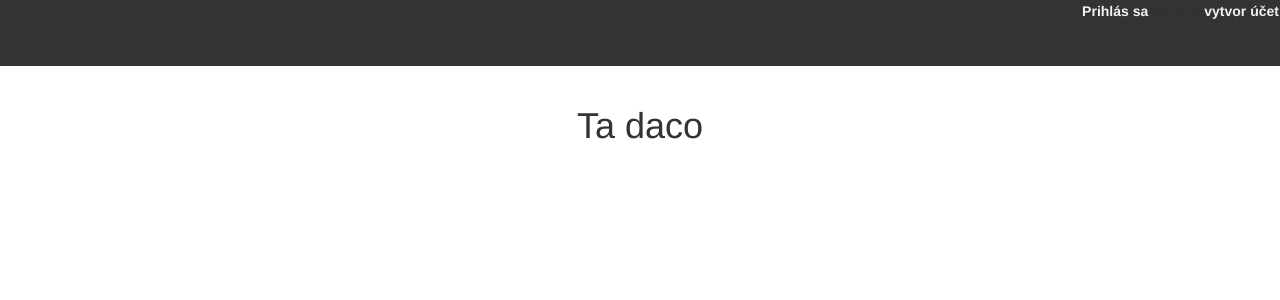
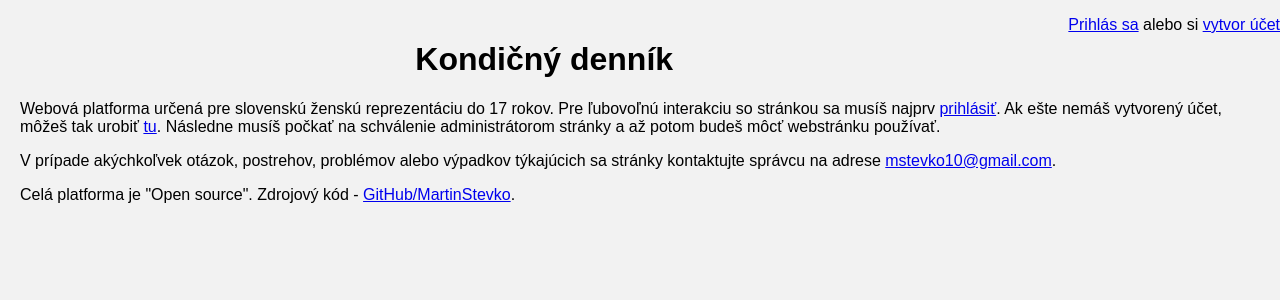
Before and after one commit to MartinStevko/U17-diary, a Django app: page /index in a window 1280 px wide. Shown: the top 300 px of the page. Run offline with Django 3.2, Linux system fonts and the light colour scheme; parts of the project's set-up code (start-up, migrations or seed data) failed here and were passed over; some libraries are stand-ins or nearby versions.

Commit message:
Index template creation

```diff
--- a/diary/templates/diary/index.html
+++ b/diary/templates/diary/index.html
@@ -3,17 +3,56 @@
 {% load staticfiles %}
 
 {% block title %}
-  <title>Denníček</title>
+  <title>Kondičný denník</title>
 {% endblock %}
 
-{% block css %}
+{% block bootstrap %}
   <link rel="stylesheet" href="https://maxcdn.bootstrapcdn.com/bootstrap/3.3.7/css/bootstrap.min.css">
   <script src="https://ajax.googleapis.com/ajax/libs/jquery/3.3.1/jquery.min.js"></script>
   <script src="https://maxcdn.bootstrapcdn.com/bootstrap/3.3.7/js/bootstrap.min.js"></script>
-
-  <link rel="stylesheet" href="{% static 'css/navbar.css' %}">
 {% endblock %}
 
 {% block content %}
-  <h1>Ta daco</h1>
+  <h1>Kondičný denník</h1>
+  {% if success %}
+    <div class="alert alert-success alert-dismissible fade in">
+      <a href="#" class="close" data-dismiss="alert" aria-label="close">&times;</a>
+      <strong>Super!</strong> {{ success }}
+    </div>
+  {% endif %}
+  {% if info %}
+    <div class="alert alert-info alert-dismissible fade in">
+      <a href="#" class="close" data-dismiss="alert" aria-label="close">&times;</a>
+      <strong>Info -</strong> {{ info }}
+    </div>
+  {% endif %}
+  {% if warn %}
+    <div class="alert alert-warning alert-dismissible fade in">
+      <a href="#" class="close" data-dismiss="alert" aria-label="close">&times;</a>
+      <strong>Pozor!</strong> {{ warn }}
+    </div>
+  {% endif %}
+  {% if error %}
+    <div class="alert alert-danger alert-dismissible fade in">
+      <a href="#" class="close" data-dismiss="alert" aria-label="close">&times;</a>
+      <strong>Chyba!</strong> {{ error }}
+    </div>
+  {% endif %}
+  <p class="introduction">
+    Webová platforma určená pre slovenskú ženskú reprezentáciu do 17 rokov. Pre
+    ľubovoľnú interakciu so stránkou sa musíš najprv
+    <a href="{% url 'diary:log_in' %}">prihlásiť</a>. Ak ešte nemáš
+    vytvorený účet, môžeš tak urobiť <a href="{% url 'diary:register' %}">tu</a>.
+    Následne musíš počkať na schválenie administrátorom stránky a až potom budeš
+    môcť webstránku používať.
+  </p>
+  <p class="introduction">
+    V prípade akýchkoľvek otázok, postrehov, problémov alebo výpadkov týkajúcich
+    sa stránky kontaktujte správcu na adrese
+    <a href="mailto:mstevko10@gmail.com">mstevko10@gmail.com</a>.
+  </p>
+  <p class="introduction">
+    Celá platforma je "Open source". Zdrojový kód -
+    <a target="_blank" href="https://github.com/MartinStevko/U17-diary">GitHub/MartinStevko</a>.
+  </p>
 {% endblock %}
```
